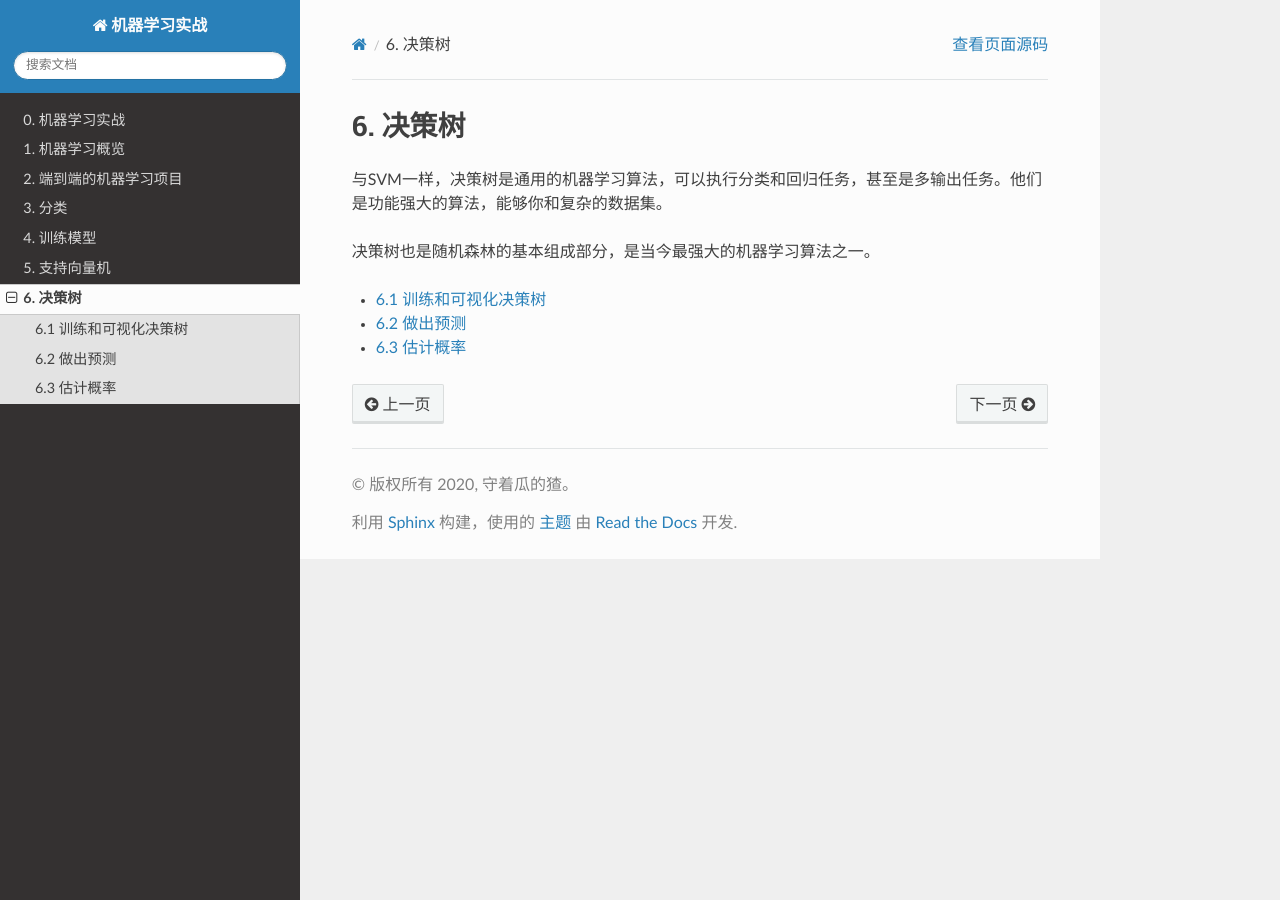
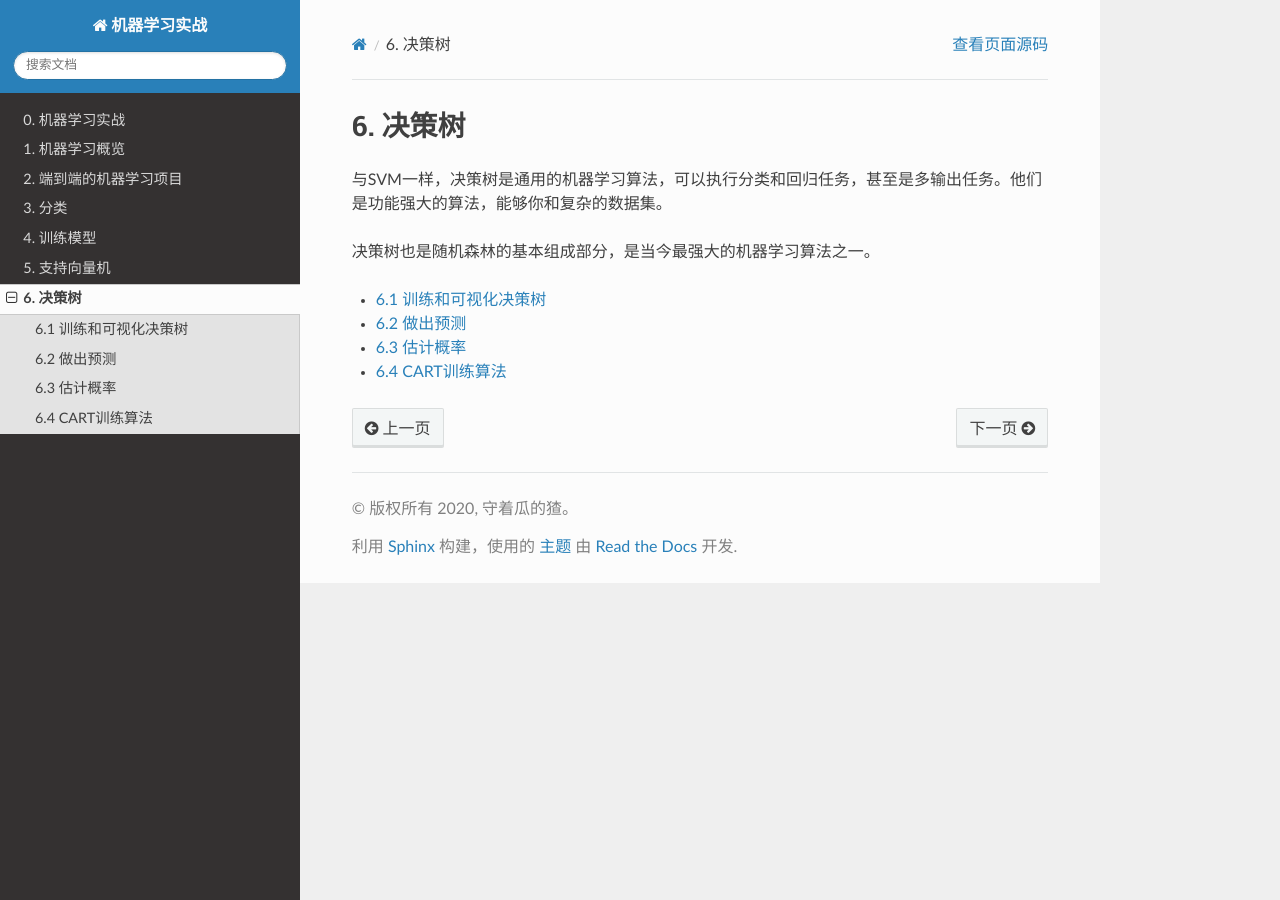
Before and after one commit to ShawnZhang31/ml-handson, a Sphinx documentation site: the page built from docs/source/chapter6/index.rst, in a window 1280 px wide. Built offline with Sphinx 7.4.7 and the Read the Docs theme 2.0.0, drawn with Linux system fonts in a browser that asks for light colours; formulas are drawn with MathJax 3; pages that are not in the unit, such as notebooks, are missing from menus.

Commit message:
add chapter 6-4

```diff
--- a/docs/source/chapter6/index.rst
+++ b/docs/source/chapter6/index.rst
@@ -11,3 +11,4 @@
    6-1_decision_tree_train_visual.ipynb
    6-2_make_prediction.ipynb
    6-3_make_prob.ipynb
+   6-4_cart_training.ipynb
```
Also changed, not shown: docs/source/chapter6/6-4_cart_training.ipynb (added).
